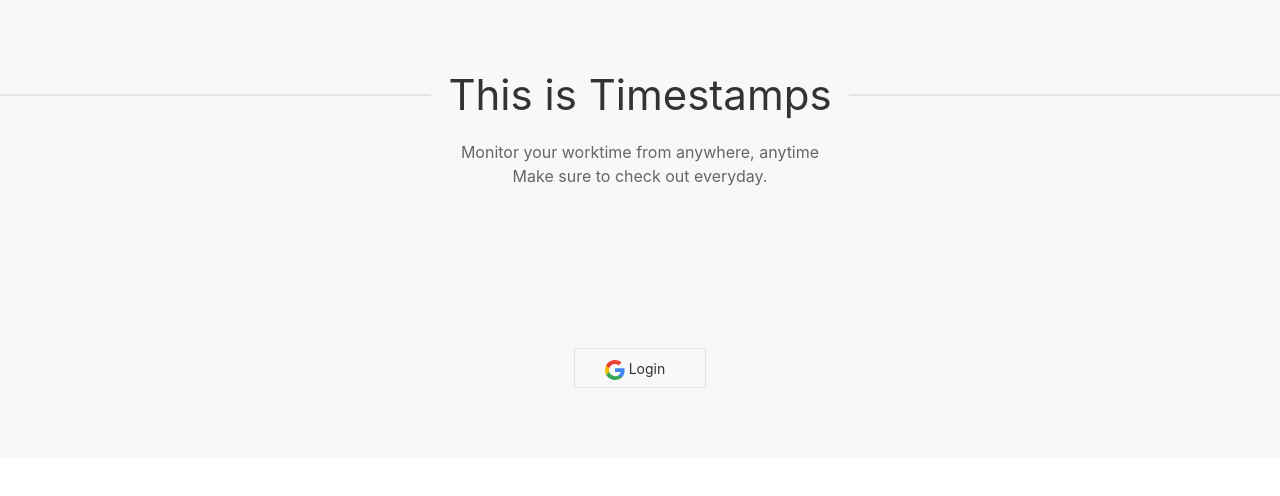
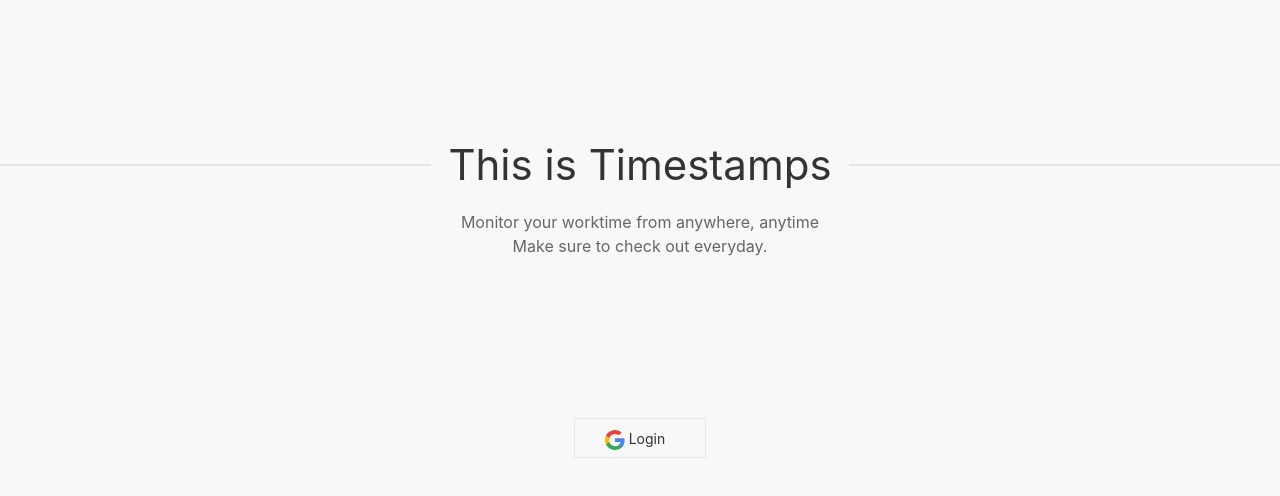
Before and after one commit to reinhash/firebase_timestamps, a plain HTML site: page public/index.html in a window 1280 px wide. Drawn offline with nearby package versions, Linux system fonts and the light colour scheme; no server answers.

Commit message:
make full viewport background color

```diff
--- a/public/index.html
+++ b/public/index.html
@@ -18,11 +18,7 @@
     <script src="https://cdn.jsdelivr.net/npm/uikit@3.5.7/dist/js/uikit.min.js"></script>
     <script src="https://cdn.jsdelivr.net/npm/uikit@3.5.7/dist/js/uikit-icons.min.js"></script>
   </head>
-
-
-
-
-  <body style="min-height: 100%;">
+  <body class="uk-section uk-section-muted" style="min-height: 100vh;">
     <section id="mainSection" class="uk-section uk-section-muted">
       <div>
         <header>
```
